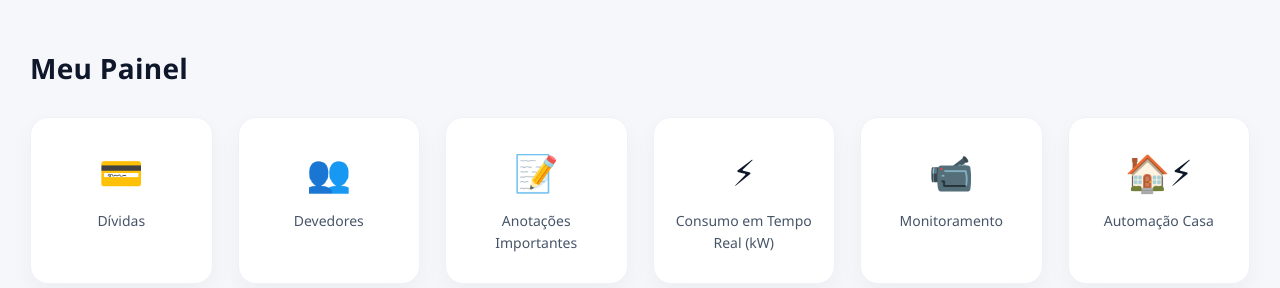
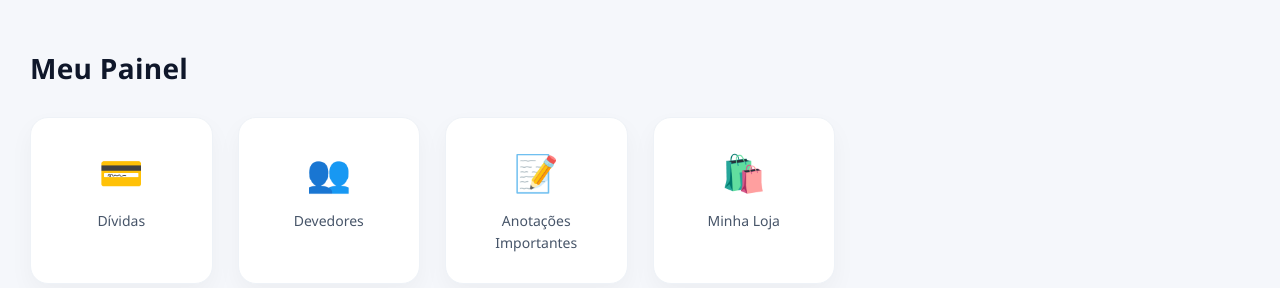
Before and after one commit to lucasalencarx/organizex, a website: page dashboard.html in a window 1280 px wide. Drawn offline with Linux system fonts and the light colour scheme.

Commit message:
Add 'Minha Loja' card and navigation function
Added a new card for 'Minha Loja' and updated the corresponding function.

```diff
--- a/dashboard.html
+++ b/dashboard.html
@@ -29,27 +29,16 @@
     <span>Anotações Importantes</span>
   </div>
 
-
-  <div class="card" onclick="irParaConsumo()">
-  <div class="icon">⚡</div>
-  <span>Consumo em Tempo Real (kW)</span>
-
+<div class="card" onclick="irParaMinhaLoja()">
+    <div class="icon">🛍️</div>
+    <span>Minha Loja</span>
 </div>
 
 
 
 
-  <div class="card">
-    <div class="icon">📹</div>
-    <span>Monitoramento</span>
-  </div>
 
 
-
-  <div class="card" onclick="irParaAutomacao()">
-  <div class="icon">🏠⚡</div>
-  <span>Automação Casa</span>
-</div>
 </div>
 
 
@@ -71,6 +60,11 @@ function irParaDividas(){
 
 function irParaDevedores(){
   window.location.href = "devedores.html";
+}
+
+
+function irParaMinhaLoja(){
+  window.location.href = "MinhaLoja.html";
 }
 
 
```
